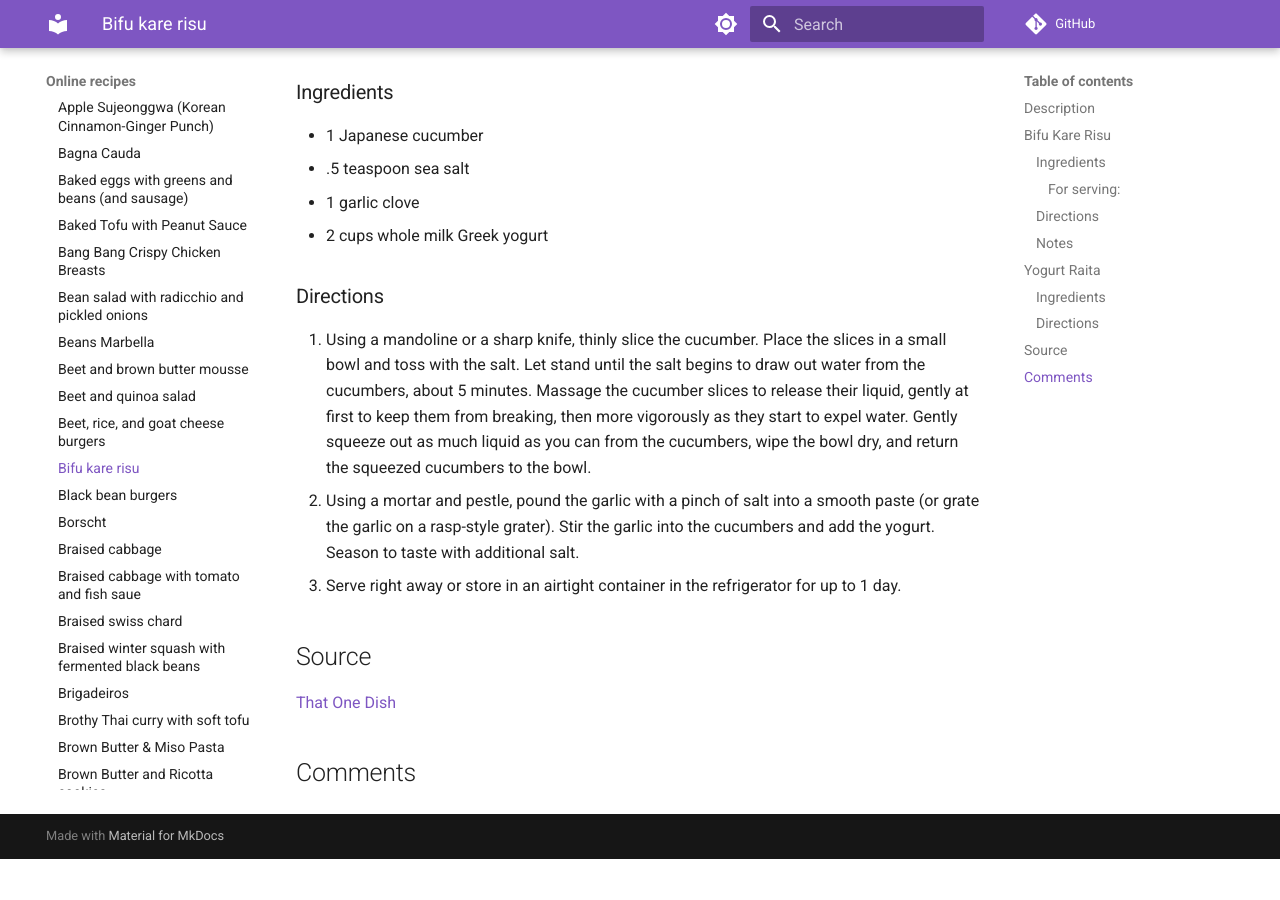
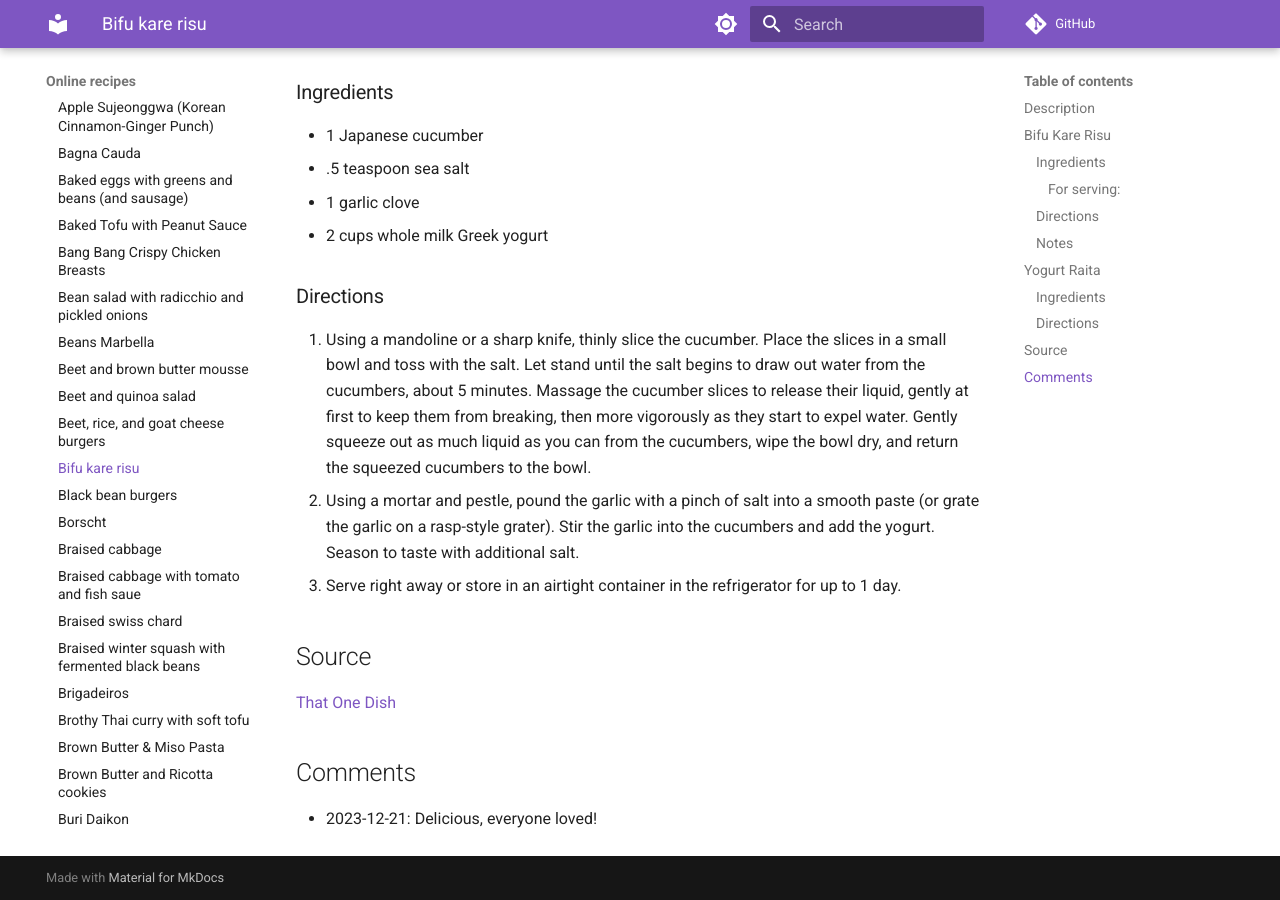
Before and after one commit to billbrod/recipes, an MkDocs documentation site: the page built from docs/recipes/bifu_kare_risu.md, in a window 1280 px wide and 900 px high, scrolled down 4160 px. Built offline with MkDocs 1.6.1 and Material for MkDocs 9.7.7, drawn with Linux system fonts in a browser that asks for light colours; comment, search, counter and statistics services are not loaded; before the commit the page ends 5019 px from its top, so only the background shows below that.

Commit message:
Update bifu_kare_risu.md

```diff
--- a/docs/recipes/bifu_kare_risu.md
+++ b/docs/recipes/bifu_kare_risu.md
@@ -99,3 +99,5 @@ Variations:
 [That One Dish](https://thatonedish.substack.com/p/a-recipe-for-bifu-kare-risu-beef)
 
 ## Comments
+
+- 2023-12-21: Delicious, everyone loved!
```
